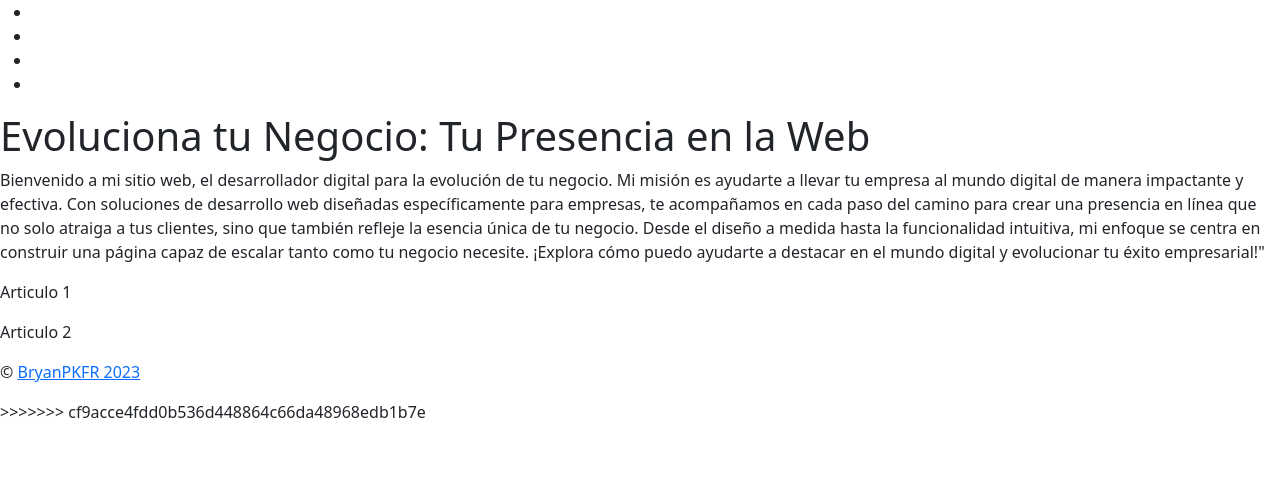
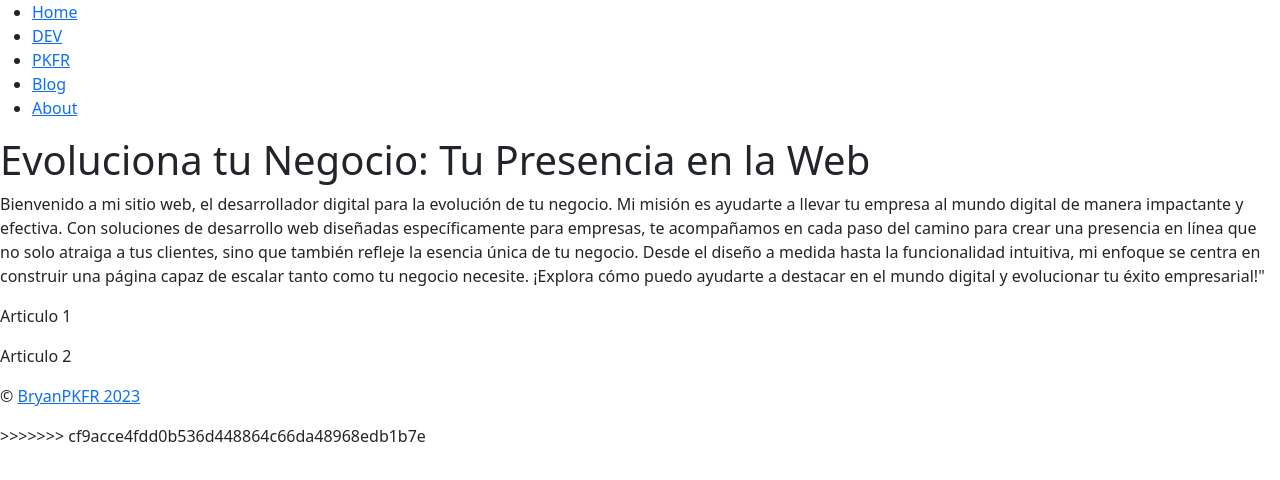
Before and after one commit to bryanpkfr/bryanpkfr.github.io, a website: page index.html in a window 1280 px wide. Drawn offline with nearby package versions, Linux system fonts and the light colour scheme.

Commit message:
Definiendo el nav desde Mac

```diff
--- a/index.html
+++ b/index.html
@@ -13,10 +13,21 @@
   <header>
     <nav>
       <ul>
-        <li></li>
-        <li></li>
-        <li></li>
-        <li></li>
+        <li class="nav-item">
+          <a href="/home">Home</a>
+        </li>
+        <li class="nav-item">
+          <a href="/dev">DEV</a>
+        </li>
+        <li class="nav-item">
+          <a href="/pkfr">PKFR</a>
+        </li>
+        <li class="nav-item">
+          <a href="/blog">Blog</a>
+        </li>
+        <li class="nav-item">
+          <a href="/about">About</a>
+        </li>
       </ul>
     </nav>
   </header>
```
